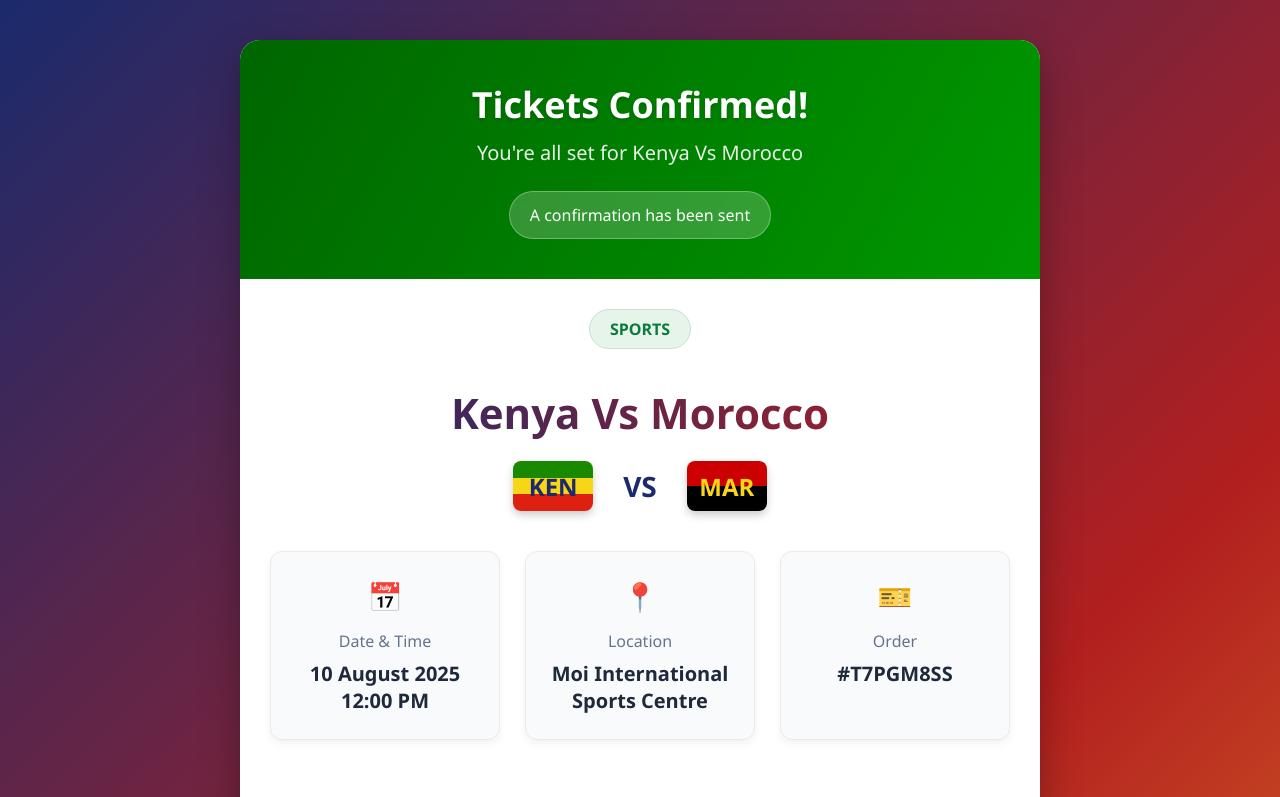
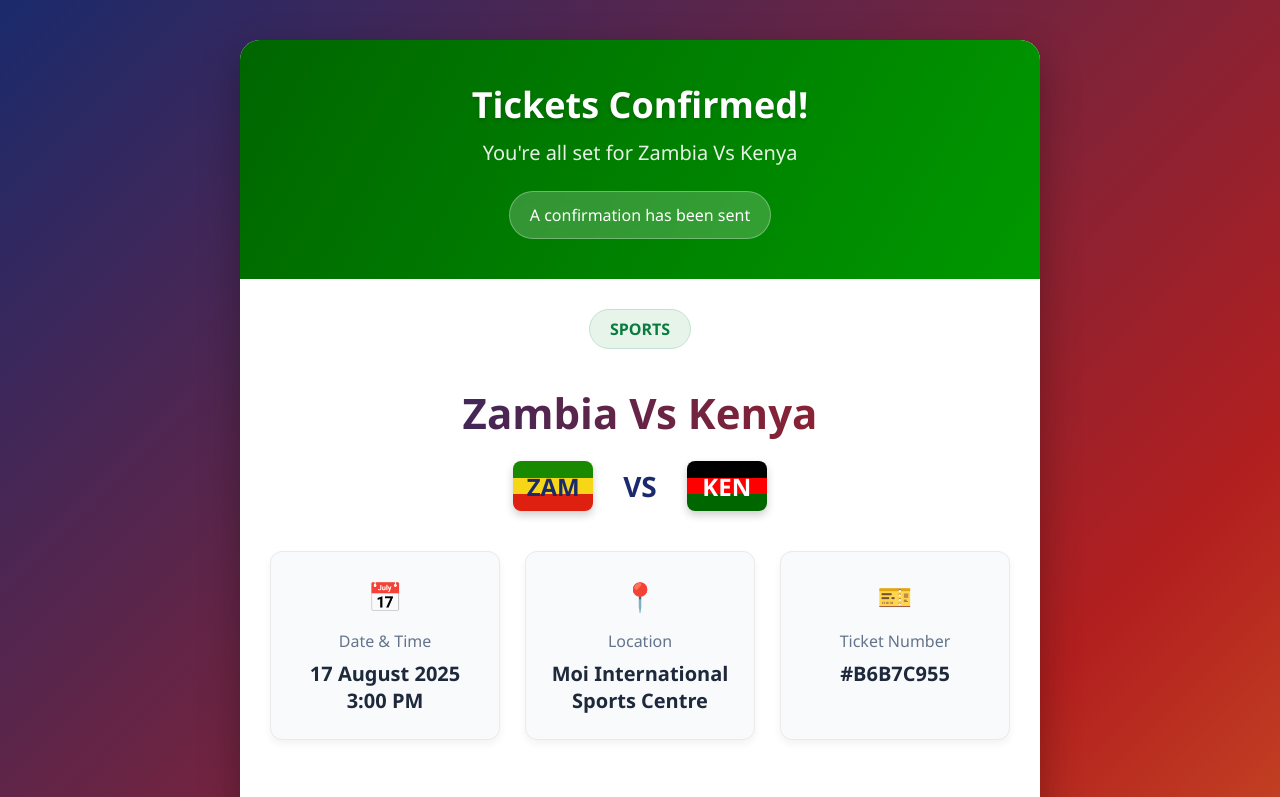
Before and after one commit to onyango-r/CHAN2024, a plain HTML site: page index.html in a window 1280 px wide. Shown: the top 797 px of the page. Drawn offline with nearby package versions, Linux system fonts and the light colour scheme; a script that the page names is missing.

Commit message:
first commit

```diff
--- a/index.html
+++ b/index.html
@@ -3,15 +3,7 @@
 <head>
     <meta charset="UTF-8">
     <meta name="viewport" content="width=device-width, initial-scale=1.0">
-    <title>Document</title>
-</head>
-<body>
-    <!DOCTYPE html>
-<html lang="en">
-<head>
-    <meta charset="UTF-8">
-    <meta name="viewport" content="width=device-width, initial-scale=1.0">
-    <title>Football Ticket Download</title>
+    <title>Football Match Ticket Download</title>
     <script src="https://cdnjs.cloudflare.com/ajax/libs/jspdf/2.5.1/jspdf.umd.min.js"></script>
     <script src="https://cdnjs.cloudflare.com/ajax/libs/html2canvas/1.4.1/html2canvas.min.js"></script>
     <script src="https://cdnjs.cloudflare.com/ajax/libs/qrcodejs/1.0.0/qrcode.min.js"></script>
@@ -128,9 +120,9 @@
             color: #1a2a6c;
         }
 
-        .flag-angola {
-            background: linear-gradient(to bottom, #cc0000 50%, #000000 50%);
-            color: #f7d618;
+        .flag-kenya {
+            background: linear-gradient(to bottom, #000000 33%, #ff0000 33%, #ff0000 66%, #006600 66%);
+            color: #ffffff;
         }
 
         .vs {
@@ -586,26 +578,26 @@
     <div class="container">
         <div class="header">
             <h1 class="confirmation-title">Tickets Confirmed!</h1>
-            <p class="subtitle">You're all set for Kenya Vs Morocco</p>
-            <p class="email-notice">A confirmation has been sent </p>
+            <p class="subtitle">You're all set for Zambia Vs Kenya</p>
+            <p class="email-notice">A confirmation has been sent</p>
         </div>
 
         <div class="event-info">
             <span class="sports-label">SPORTS</span>
-            <h2 class="match-title">Kenya Vs Morocco</h2>
+            <h2 class="match-title">Zambia Vs Kenya</h2>
 
             <div class="flags">
-                <div class="flag flag-zambia">KEN</div>
+                <div class="flag flag-zambia">ZAM</div>
                 <div class="vs">VS</div>
-                <div class="flag flag-angola">MAR</div>
+                <div class="flag flag-kenya">KEN</div>
             </div>
 
             <div class="details-grid">
                 <div class="detail-card">
                     <div class="detail-icon">📅</div>
                     <div class="detail-label">Date & Time</div>
-                    <div class="detail-value">10 August 2025</div>
-                    <div class="detail-value">12:00 PM</div>
+                    <div class="detail-value">17 August 2025</div>
+                    <div class="detail-value">3:00 PM</div>
                 </div>
 
                 <div class="detail-card">
@@ -616,8 +608,8 @@
 
                 <div class="detail-card">
                     <div class="detail-icon">🎫</div>
-                    <div class="detail-label">Order</div>
-                    <div class="detail-value">#T7PGM8SS</div>
+                    <div class="detail-label">Ticket Number</div>
+                    <div class="detail-value">#B6B7C955</div>
                 </div>
             </div>
         </div>
@@ -629,7 +621,7 @@
                 <button id="download-btn" class="btn btn-primary">
                     <span>⬇️</span> Download Tickets
                 </button>
-                <button class="btn btn-secondary">
+                <button id="calendar-btn" class="btn btn-secondary">
                     <span>📅</span> Add to Calendar
                 </button>
             </div>
@@ -706,14 +698,14 @@
     <!-- Hidden ticket template for PDF generation -->
     <div id="ticket-template">
         <div class="ticket-header">
-            <div class="ticket-title">Kenya Vs Morocco</div>
+            <div class="ticket-title">Zambia Vs Kenya</div>
             <div class="ticket-subtitle">International Friendly Match</div>
         </div>
 
         <div class="ticket-body">
             <div class="ticket-row">
                 <div class="ticket-label">Match</div>
-                <div class="ticket-value">Kenya Vs Morocco</div>
+                <div class="ticket-value">Zambia Vs Kenya</div>
             </div>
 
             <div class="ticket-row">
@@ -738,7 +730,7 @@
 
             <div class="ticket-row">
                 <div class="ticket-label">Gates open</div>
-                <div class="ticket-value">August 10</div>
+                <div class="ticket-value">12pm</div>
             </div>
 
             <div class="ticket-row">
@@ -747,8 +739,13 @@
             </div>
 
             <div class="ticket-row">
-                <div class="ticket-label">Gate 4</div>
-                <div class="ticket-value">Section 7-Middle</div>
+                <div class="ticket-label">Gate</div>
+                <div class="ticket-value">4</div>
+            </div>
+
+            <div class="ticket-row">
+                <div class="ticket-label">Section</div>
+                <div class="ticket-value">13-Middle</div>
             </div>
 
             <div class="ticket-qr" id="qr-code"></div>
@@ -763,22 +760,32 @@
         // Initialize jsPDF
         const { jsPDF } = window.jspdf;
 
-        // Generate QR code
+        // Generate QR code for the ticket
+        function generateQRCode() {
             const qrCodeElement = document.getElementById('qr-code');
+            qrCodeElement.innerHTML = '';
+
             const qrCode = new QRCode(qrCodeElement, {
-            text: "TICKET#B6B7C955\nKenya Vs Morocco\nMoi International Sports Centre\nGate 2\nTeam Kenya\nAttendee: Team Kenya\nDate: 10 August 2025\nTime: 3pm",
+                text: "TICKET#B6B7C955\nZambia Vs Kenya\nMoi International Sports Centre\nGate 4\nSection 13-Middle\nAttendee: Team Kenya\nDate: 17 August 2025\nTime: 3pm",
                 width: 128,
                 height: 128,
                 colorDark: "#000000",
                 colorLight: "#ffffff",
                 correctLevel: QRCode.CorrectLevel.H
             });
+        }
 
+        // Download ticket as PDF
         document.getElementById('download-btn').addEventListener('click', function() {
+            // Generate QR code
+            generateQRCode();
+
             // Show download notification
             const notice = document.getElementById('downloadNotice');
             notice.classList.add('show');
 
+            // Wait a moment for QR code to render
+            setTimeout(() => {
                 // Capture the ticket template
                 html2canvas(document.getElementById('ticket-template'), {
                     scale: 2,
@@ -793,21 +800,23 @@
                     pdf.addImage(imgData, 'PNG', 0, 0, pdfWidth, pdfHeight);
 
                     // Download the PDF
-                pdf.save('Kenya-Morocco-Ticket.pdf');
+                    pdf.save('Zambia-Kenya-Ticket.pdf');
 
                     // Hide notification after a delay
                     setTimeout(() => {
                         notice.classList.remove('show');
                     }, 3000);
                 });
+            }, 500);
         });
 
         // Add to Calendar button functionality
-        document.querySelector('.btn-secondary').addEventListener('click', function() {
+        document.getElementById('calendar-btn').addEventListener('click', function() {
             alert('Event added to your calendar successfully!');
         });
+
+        // Generate initial QR code when page loads
+        window.addEventListener('load', generateQRCode);
     </script>
 </body>
 </html>
-</body>
-</html>
```
Lines whose indentation alone changed are shown as unchanged.
